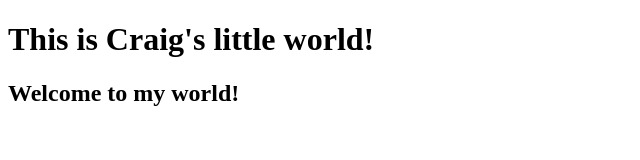
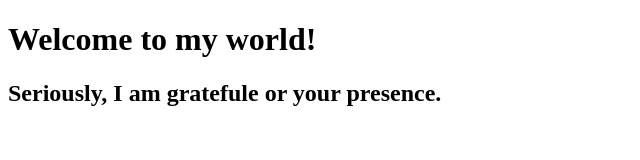
Before and after one commit to singercraigmichael/singercraigmichael.github.io, a plain HTML site: page index.html in a window 1280 px wide. Shown: the whole page, without its empty margins (0-640 px from the left). Drawn offline with Linux system fonts and the light colour scheme.

Commit message:
Update index.html

```diff
--- a/index.html
+++ b/index.html
@@ -4,13 +4,16 @@
 
 	<head>
 
-	    	<h1>This is Craig's little world! </h1>
+	    	<title>This is Craig's little world! </title>
 
 	</head>
 
 	<body>
+		<h1>
+		Welcome to my world!
+		</h1>
 		<h2>
-		Welcome to my world!
+		Seriously, I am gratefule or your presence.
 		</h2>
 	</body>
 
```
